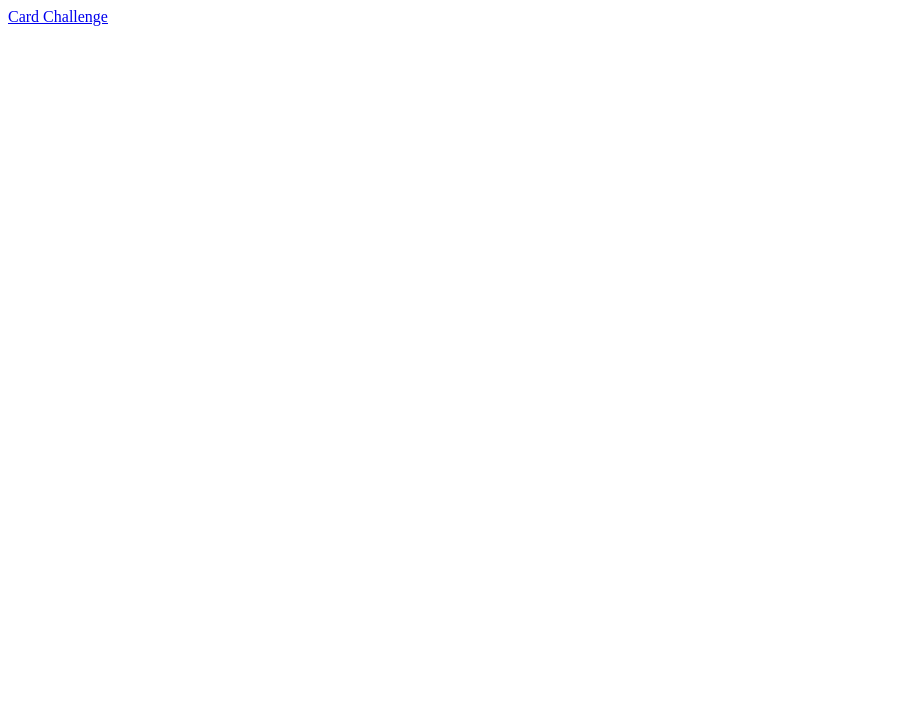
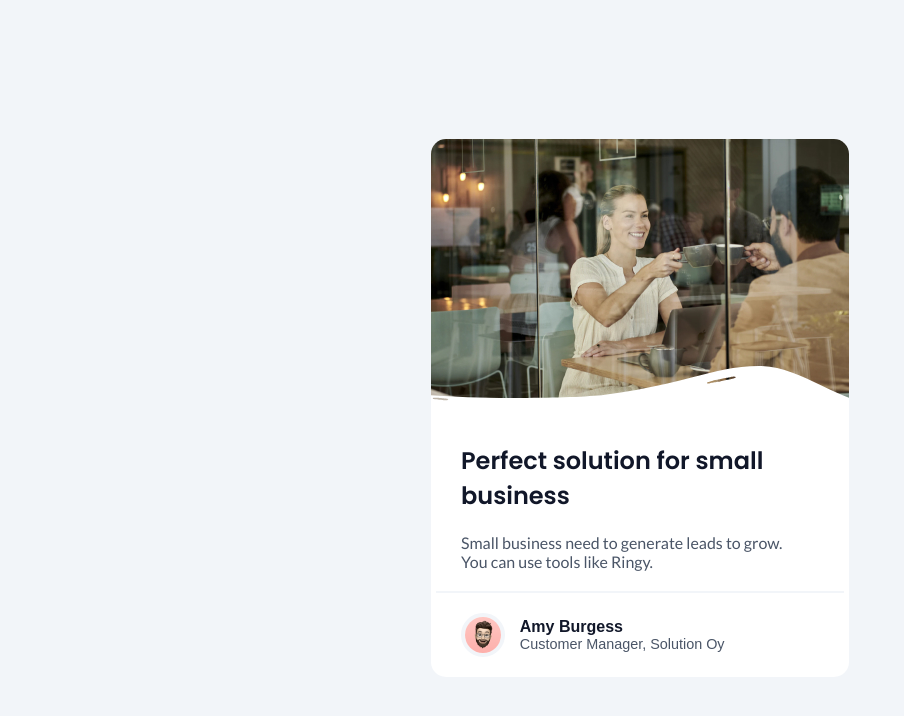
Before and after one commit to LandonLinn/BusinessBlogCard---devChallenges, a plain HTML site: page index.html in a window 1280 px wide. Shown: the whole page, without its empty margins (0-904 px from the left). Drawn offline with Linux system fonts and the light colour scheme.

Commit message:
Initial Commit

```diff
--- a/index.html
+++ b/index.html
@@ -5,9 +5,44 @@
     <meta name="viewport" content="width=device-width, initial-scale=1.0">
     <title>Business Blog Card</title>
 
+    <!---Link Fonts-->
+    <link rel="preconnect" href="https://fonts.googleapis.com">
+    <link rel="preconnect" href="https://fonts.gstatic.com" crossorigin>
+    <link href="https://fonts.googleapis.com/css2?family=Poppins:ital,wght@0,100;0,200;0,300;0,400;0,500;0,600;0,700;0,800;0,900;1,100;1,200;1,300;1,400;1,500;1,600;1,700;1,800;1,900&display=swap" rel="stylesheet">
+
+    <link rel="preconnect" href="https://fonts.googleapis.com">
+    <link rel="preconnect" href="https://fonts.gstatic.com" crossorigin>
+    <link href="https://fonts.googleapis.com/css2?family=Lato:ital,wght@0,100;0,300;0,400;0,700;0,900;1,100;1,300;1,400;1,700;1,900&family=Poppins:ital,wght@0,100;0,200;0,300;0,400;0,500;0,600;0,700;0,800;0,900;1,100;1,200;1,300;1,400;1,500;1,600;1,700;1,800;1,900&display=swap" rel="stylesheet">
+
+
+
+    <!---Link Styles-->
     <link rel="stylesheet" href="styles.css">
 </head>
 <body>
-    <a href="https://devchallenges.io/challenge/business-blog-card">Card Challenge</a>
+    <div class="card-container">
+        <img src="./Assets/hero-image-1.jpg" alt="Hero Image" class="hero-image">
+
+        <img src="./Assets/white-overlay.svg" class="section-divider">
+
+        <div class="info-section">
+            <h2 class="card-title">Perfect solution for small <br>business</h2>
+            <p class="card-desc">
+                Small business need to generate leads to grow. <br>
+                You can use tools like Ringy.
+            </p>
+        </div>
+
+        <hr>
+
+        <div class="author-section">
+            <img src="./Assets/avatar-image-business-card.png" alt="Avatar Image" class="avatar">
+            <div>
+                <h3 class="name">Amy Burgess</h3>
+                <p class="occupation">Customer Manager, Solution Oy</p>
+            </div>
+        </div>
+
+    </div>
 </body>
 </html>
--- a/styles.css
+++ b/styles.css
@@ -0,0 +1,86 @@
+* {
+    font-family: sans-serif;
+}
+
+h2,
+h3{
+    color: #111729;
+}
+
+p {
+    color: #4A5567;
+}
+
+body {
+    display: flex;
+    align-items: center;
+    justify-content: center;
+    height: 100vh;
+    background-color: #F2F5F9;
+}
+
+.card-container{
+    height: auto;
+    max-width: 418px;
+    background-color: #FFFFFF;
+    border-radius: 15px;
+}
+
+.hero-image{
+    height: auto;
+    object-fit: contain;
+    border-top-right-radius: 15px;
+    border-top-left-radius: 15px;
+}
+
+.section-divider {
+    transform: translate(-50%, -50%);
+    position: absolute;
+    left: 50%;
+    top: 50%;
+}
+
+.info-section {
+    padding: 20px 30px 20px 30px;
+}
+
+.card-title{
+    font-family: "Poppins", sans-serif;
+    font-size: 1.5rem;
+    font-weight: 600;
+    margin-top: 0px;
+}
+
+.card-desc{
+    font-family: "Lato", sans-serif;
+    font-size: 1rem;
+    margin-bottom: 0px;
+}
+
+hr {
+    border: 1px solid #F2F5F9;
+    margin: 0px 5px;
+}
+
+.author-section {
+    display: flex;
+    align-items: center;
+    padding: 20px 30px 20px 30px;
+}
+
+.avatar{
+    width: 10%;
+    border-radius: 50%;
+    border: 4px solid #F2F5F9;
+    margin-right: 15px;
+}
+
+.name{
+    margin: 0px;
+    font-size: 1rem;
+}
+
+.occupation{
+    margin: 0px;
+    font-size: .9rem;
+}
```
